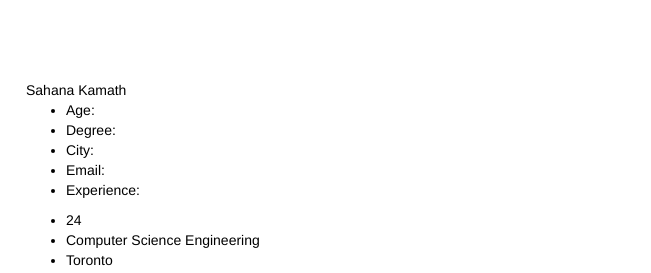
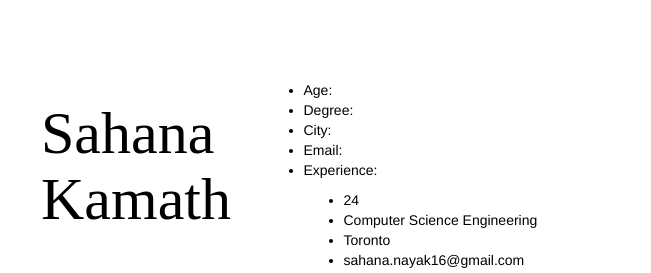
Before and after one commit to jenniferphilp/groupProject, a plain HTML site: page multi-view_website_assignment/studentProfiles/sahana_profile.html in a window 1280 px wide. Shown: the top 273 px of the page, 629-1280 px from the left. Drawn offline with nearby package versions, Linux system fonts and the light colour scheme; a web font is replaced by a local one.

Commit message:
profile changes-Sahana

```diff
--- a/multi-view_website_assignment/css/style.css
+++ b/multi-view_website_assignment/css/style.css
@@ -1,7 +1,7 @@
 body {
     color:black;
 }
-.header .profile-page-name {
+.header, .profile-page-name {
     font-family: 'ABeeZee';
     font-size: 60px;
 }
--- a/multi-view_website_assignment/studentProfiles/sahana_profile.html
+++ b/multi-view_website_assignment/studentProfiles/sahana_profile.html
@@ -25,7 +25,9 @@
 
                 <div class="student-name">
                     <!--Student Name-->
-                    Sahana Kamath
+                    <div class="col-md-6 col-xs-12">
+                        <h1 class="profile-page-name">Sahana Kamath</h1>
+                    </div>
                 </div>
 
                 <div class="student-details">
```
